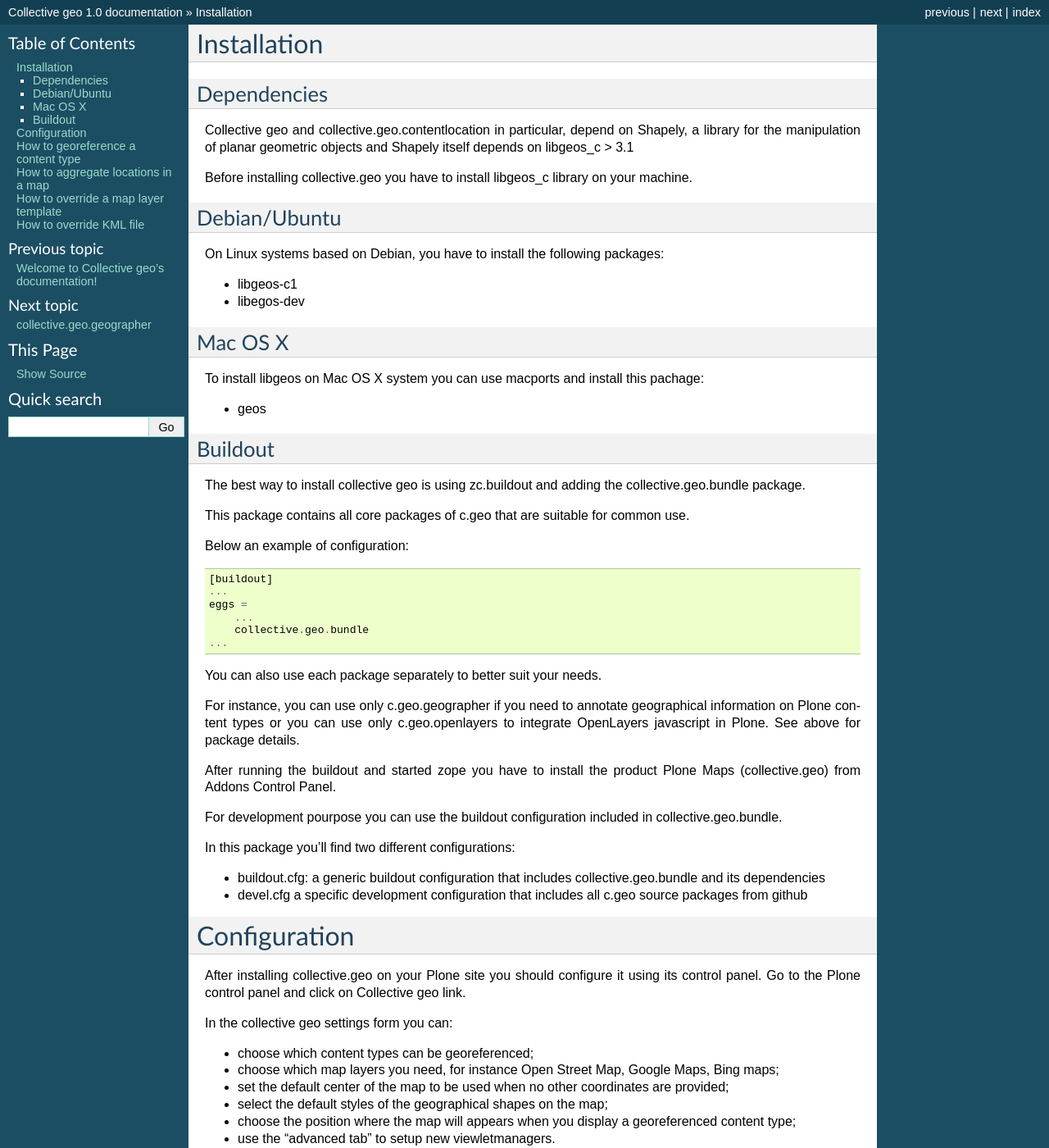
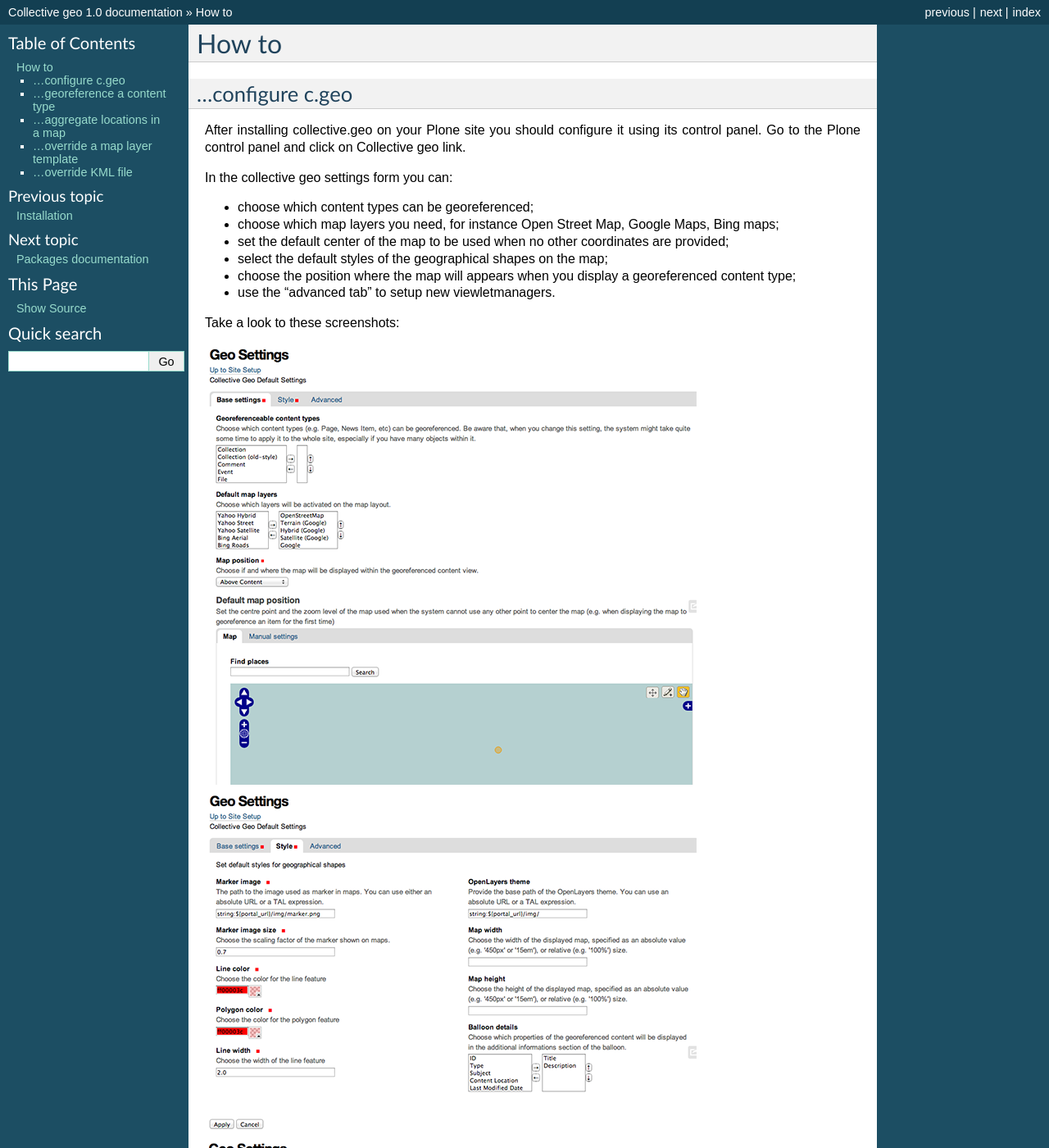
Before and after one commit to collective/collective.geo.bundle, a Sphinx documentation site: the page built from docs/howto.rst, in a window 1280 px wide and 1400 px high. Shown: the whole window at 82% size. Built offline with Sphinx 7.4.7, drawn with Linux system fonts in a browser that asks for light colours; some of the changed text lies outside the part shown.

```diff
--- a/HISTORY.rst
+++ b/HISTORY.rst
@@ -4,9 +4,9 @@ Changelog
 0.2 (unreleased)
 ----------------
 
-- Added travis-ci configuration
-- Added buildout configuration for Dexterity
-- Fixed tests section in devel.cfg
+- Added robotframework tests [gborelli]
+- Added Sphinx documentation [gborelli]
+- Added travis-ci configuration [gborelli]
 - Added extras_requires in setup.py to use g.ceo with Dexterity
   [gborelli]
 
--- a/docs/howto.rst
+++ b/docs/howto.rst
@@ -1,59 +1,8 @@
+How to
+======
 
-Installation
-============
-
-Dependencies
-------------
-Collective geo and collective.geo.contentlocation in particular,
-depend on Shapely, a library for the manipulation of planar geometric
-objects and Shapely itself depends on libgeos_c > 3.1
-
-Before installing collective.geo you have to install libgeos_c library on your machine.
-
-Debian/Ubuntu
--------------
-On Linux systems based on Debian, you have to install the following packages:
-
-* libgeos-c1
-* libegos-dev
-
-Mac OS X
----------
-To install libgeos on Mac OS X system you can use macports and install this pachage:
-
-* geos
-
-Buildout
---------
-
-The best way to install collective geo is using zc.buildout and adding the collective.geo.bundle package.
-
-This package contains all core packages of c.geo that are suitable for common use.
-
-Below an example of configuration::
-
-    [buildout]
-    ...
-    eggs =
-        ...
-        collective.geo.bundle
-    ...
-
-You can also use each package separately to better suit your needs.
-
-For instance, you can use only c.geo.geographer if you need to annotate geographical information on Plone content types or you can use only c.geo.openlayers to integrate OpenLayers javascript in Plone. See above for package details.
-
-After running the buildout and started zope you have to install the product Plone Maps (collective.geo) from Addons Control Panel.
-
-For development pourpose you can use the buildout configuration included in collective.geo.bundle.
-
-In this package you'll find two different configurations:
-
-* buildout.cfg: a generic buildout configuration that includes collective.geo.bundle and its dependencies
-* devel.cfg a specific development configuration that includes all c.geo source packages from github
-
-Configuration
-=============
+…configure c.geo
+----------------
 
 After installing collective.geo on your Plone site you should configure it using its control panel.
 Go to the Plone control panel and click on Collective geo link.
@@ -76,8 +25,8 @@ Take a look to these screenshots:
 .. image:: images/4.png
 
 
-How to georeference a content type
-==================================
+…georeference a content type
+---------------------------
 
 After configuring collective geo you can georeference a content type by adding a new content type and click on Coordinates tab.
 
@@ -109,8 +58,8 @@ After saving the form, the map will be displayed in the position you've chosen i
 
 To remove the coordinates from a content type just click on the Coordinates tab and then click on the button Remove coordinates
 
-How to aggregate locations in a map
-===================================
+…aggregate locations in a map
+-----------------------------
 
 When you have georeferenced some contents, you can aggregate these contents on a single map. To do it you have to create a content type Collection in order to select the content types you want to aggregate.
 
@@ -120,8 +69,8 @@ After saving them you have to choose the item KML Openlayers view from the Displ
 
 .. image:: images/11.png
 
-How to override a map layer template
-====================================
+…override a map layer template
+------------------------------
 
 All the maps in collective geo are composed by one or more map layers and each layer returns a javascript snippet by a page template which contains all informazion about the layer itself.
 
@@ -143,8 +92,8 @@ Into this javascript function you can use the OpenLayers API to create the layer
 You can use the %(title)s variable to include the layer's title.
 
 
-How to override KML file
-========================
+…override KML file
+------------------
 
 Collective geo mainly uses a KML file and a Vector OpenLayers layer to display the maps.
 
--- a/sphinx.cfg
+++ b/sphinx.cfg
@@ -27,3 +27,6 @@ sphinx-project = Collective Geo
 sphinx-author = Giorgio Borelli
 source = ${buildout:directory}/docs
 build = ${buildout:directory}/docs
+
+[versions]
+Sphinx=1.2b1
```
Also changed, not shown: OVERVIEW.rst (added, +32 -0 lines), README.rst (+1 -33 lines), docs/index.rst (+5 -43 lines), docs/installation.rst (added, +52 -0 lines), docs/package_geographer.rst (deleted, +0 -39 lines), docs/packages.rst (added, +11 -0 lines), setup.py (+48 -40 lines), 2 other files.
